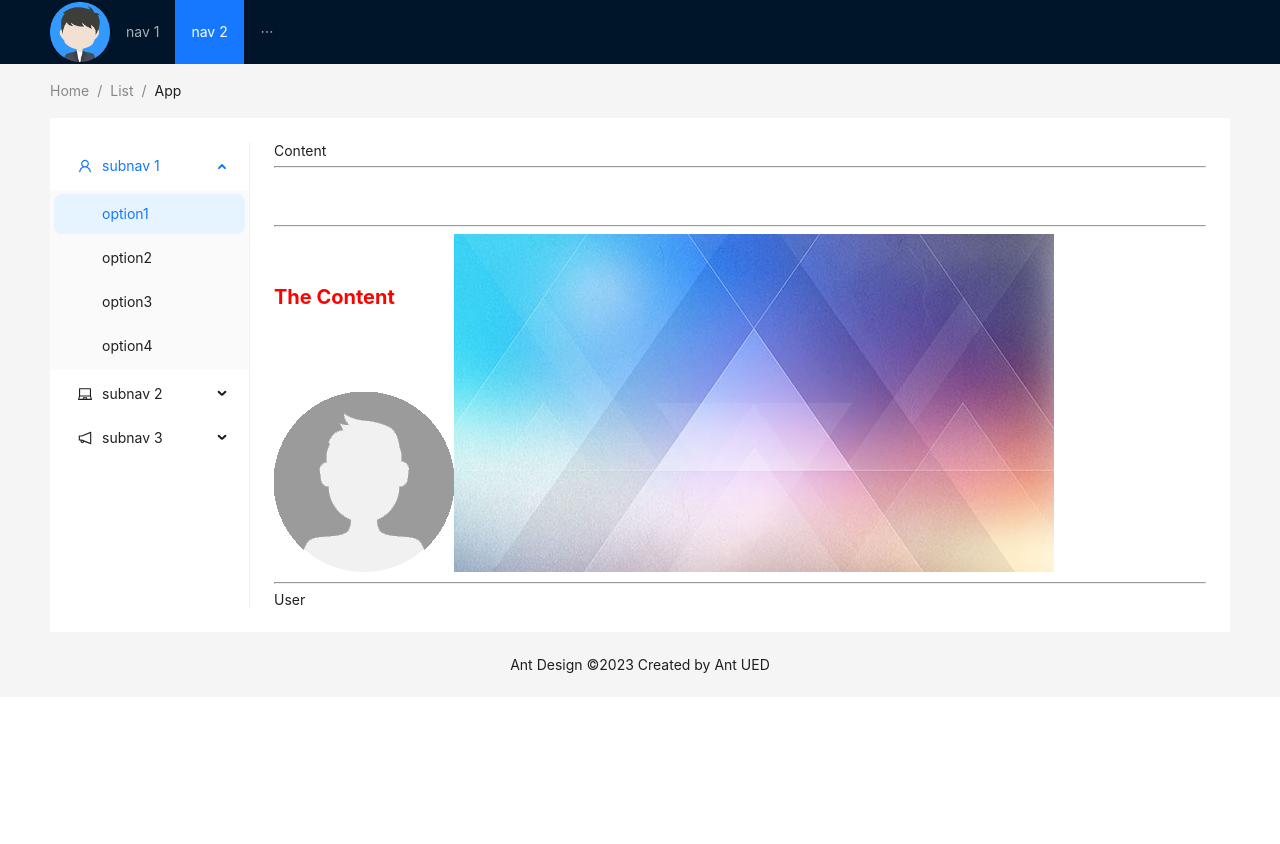
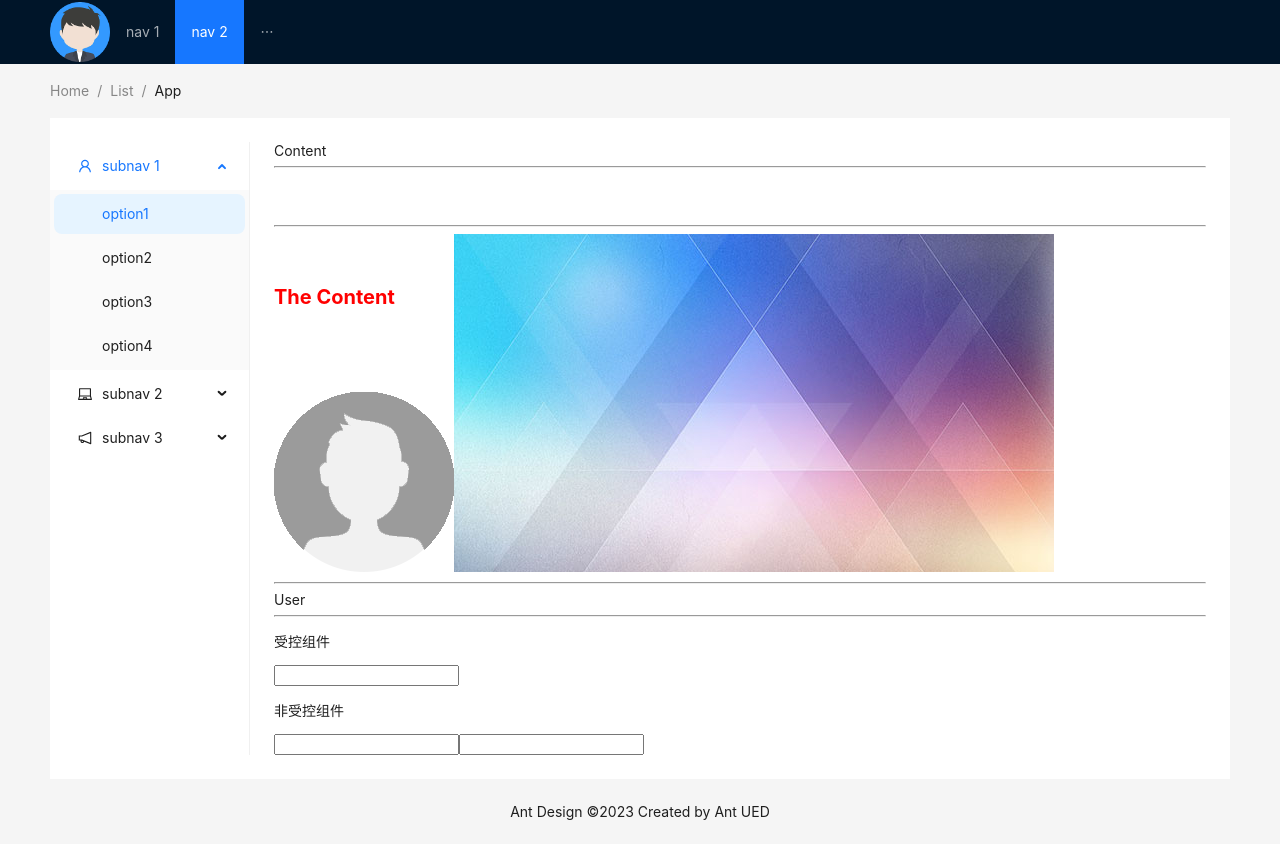
Before and after one commit to liu-yongyuan/mat-cloud-learn-react, a React app: page / in a window 1280 px wide. Before the commit the page ends 800 px from the top, so only its background shows below. Built offline with nearby package versions, Linux system fonts and the light colour scheme.

Commit message:
babel 热更新测试

```diff
--- a/babel.config.js
+++ b/babel.config.js
@@ -1,7 +1,7 @@
-const isDev = process.env.NODE_ENV === 'development'; // 是否为开发模式
+const isDev = process.env.NODE_ENV === "development"; // 是否为开发模式
 
 module.exports = {
-  plugins: [isDev && require.resolve("react-refresh/babel")],
+  plugins: [isDev && require.resolve("react-refresh/babel")].filter(Boolean),
   presets: [
     [
       "@babel/preset-env",
--- a/src/pages/app/app.tsx
+++ b/src/pages/app/app.tsx
@@ -1,4 +1,4 @@
-import React from "react";
+import React, { useState } from "react";
 import { LaptopOutlined, NotificationOutlined, UserOutlined } from "@ant-design/icons";
 import type { MenuProps } from "antd";
 import { Breadcrumb, Layout, Menu, theme } from "antd";
@@ -40,6 +40,11 @@ const App: React.FC = () => {
   console.log(`NODE_ENV=${process.env.NODE_ENV}`);
   console.log(`BASE_ENV=${process.env.BASE_ENV}`);
 
+  const [count, setCounts] = useState("");
+  const onChange = (e: any) => {
+    setCounts(e.target.value);
+  };
+
   return (
     <Layout>
       <Header style={{ display: "flex", alignItems: "center" }}>
@@ -65,6 +70,13 @@ const App: React.FC = () => {
             <img src={defaultSoltCover} alt="默认占位封面 28kb" />
             <hr />
             <User />
+            <hr />
+            <p>受控组件</p>
+            <input type="text" value={count} onChange={onChange} />
+            <br />
+            <p>非受控组件</p>
+            <input type="text" />
+            <input type="text" />
           </Content>
         </Layout>
       </Content>
```
